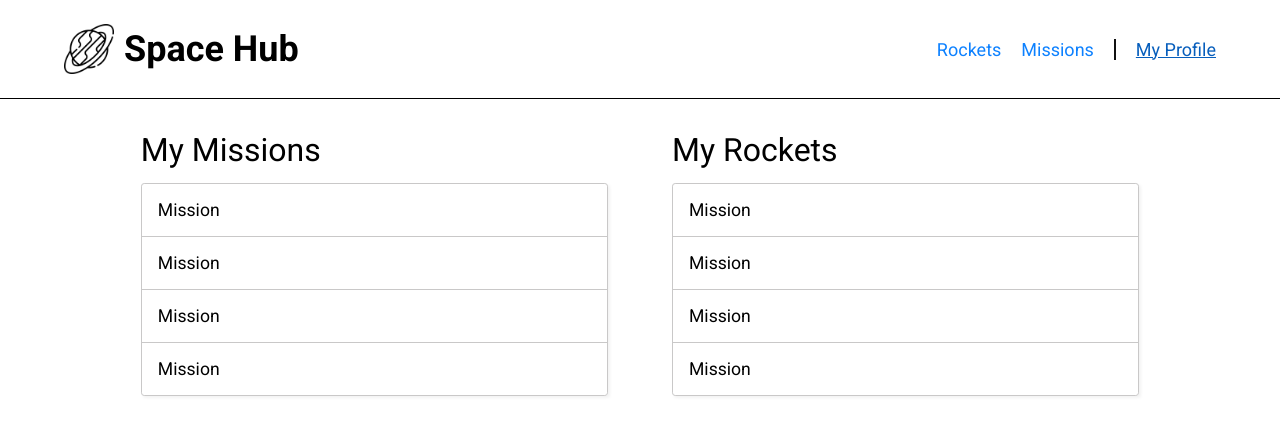
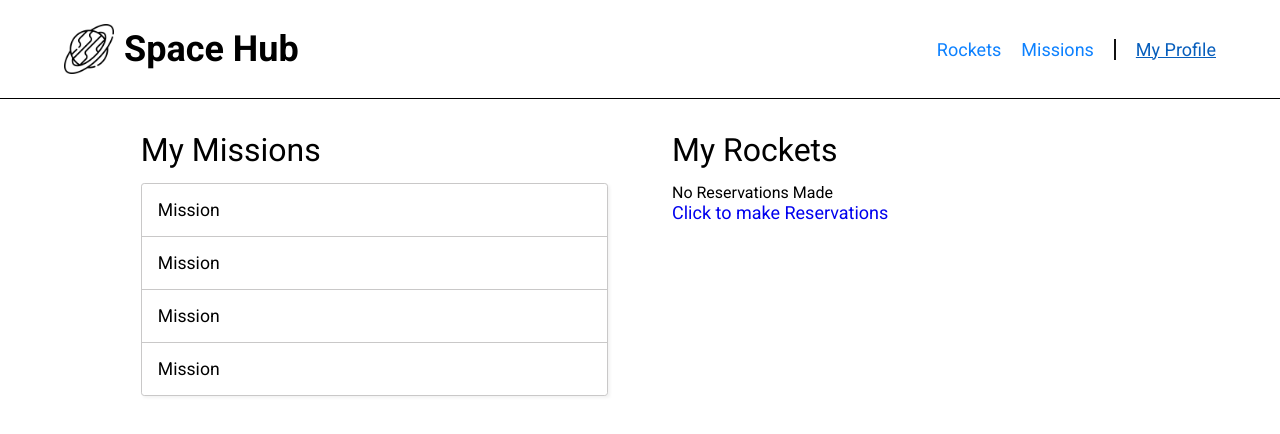
Before and after one commit to kennyegun24/space-travel-hub, a React (Create React App) app: page /profile in a window 1280 px wide. Shown: the top 434 px of the page. Built offline with nearby package versions, Linux system fonts and the light colour scheme.

Commit message:
Add reserved rockets to show in user profile

```diff
--- a/src/pages/userProfile.jsx
+++ b/src/pages/userProfile.jsx
@@ -1,4 +1,11 @@
-const Profile = () => (
+import { useSelector } from 'react-redux';
+import { Link } from 'react-router-dom';
+
+const Profile = () => {
+  const { rocket } = useSelector((state) => state.rockets);
+  const rocketReserved = rocket.filter((stat) => stat.reserved);
+
+  return (
     <section className="missions-container">
       <div className="missions-column">
         <header>My Missions</header>
@@ -11,14 +18,21 @@ const Profile = () => (
       </div>
       <div className="rockets-column">
         <header>My Rockets</header>
+        {rocketReserved.length === 0 ? (
+          <div className="no__reservations">
+            <p>No Reservations Made</p>
+            <Link className="reserve-rockets-link" to="/">Click to make Reservations</Link>
+          </div>
+        ) : (
           <ul className="column-items">
-        <li className="column-item">Mission</li>
-        <li className="column-item">Mission</li>
-        <li className="column-item">Mission</li>
-        <li className="column-item">Mission</li>
+            {rocketReserved.map(({ id, rocketName }) => (
+              <li className="column-item" key={id}>{rocketName}</li>
+            ))}
           </ul>
+        )}
       </div>
     </section>
   );
+};
 
 export default Profile;
```
Lines whose indentation alone changed are shown as unchanged.
